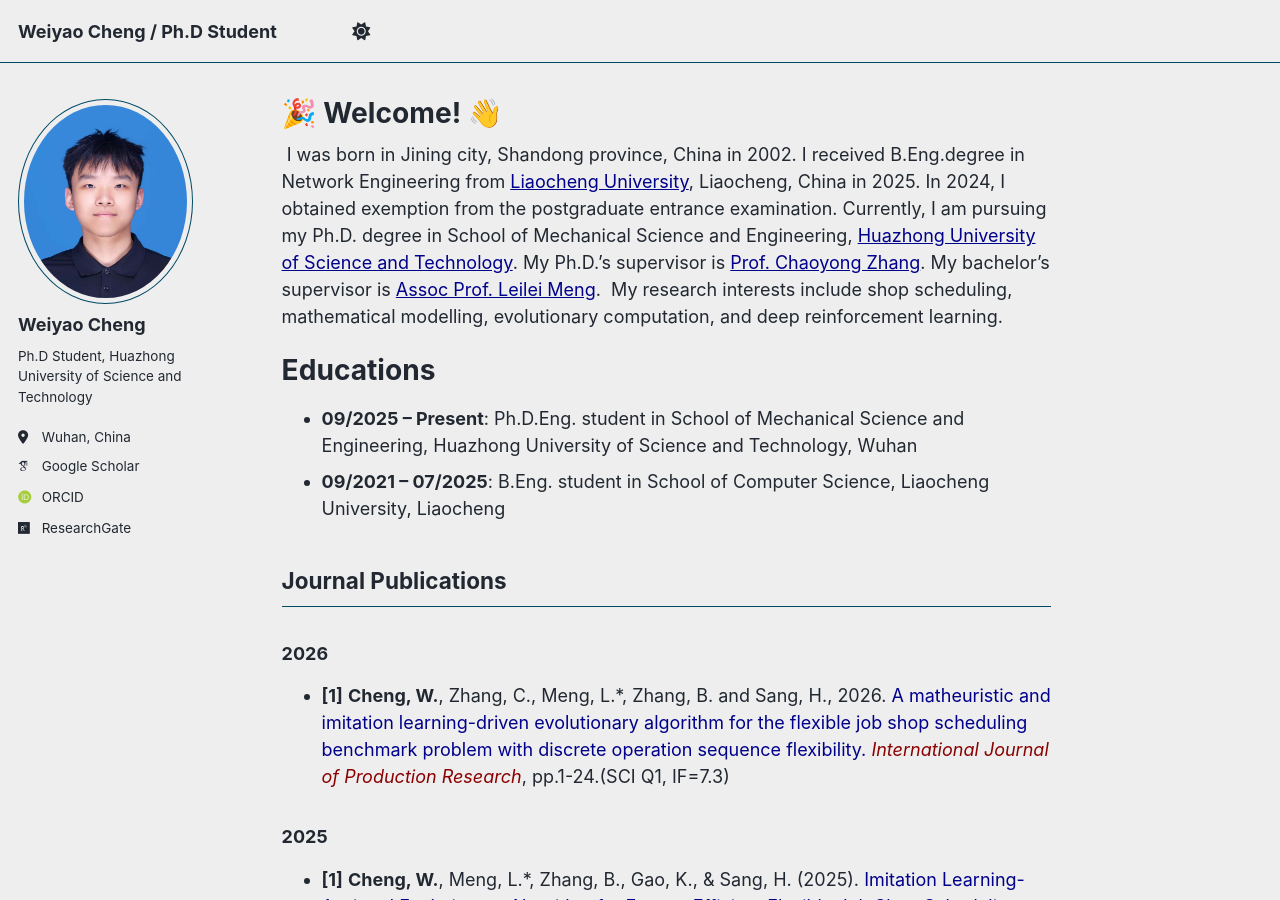
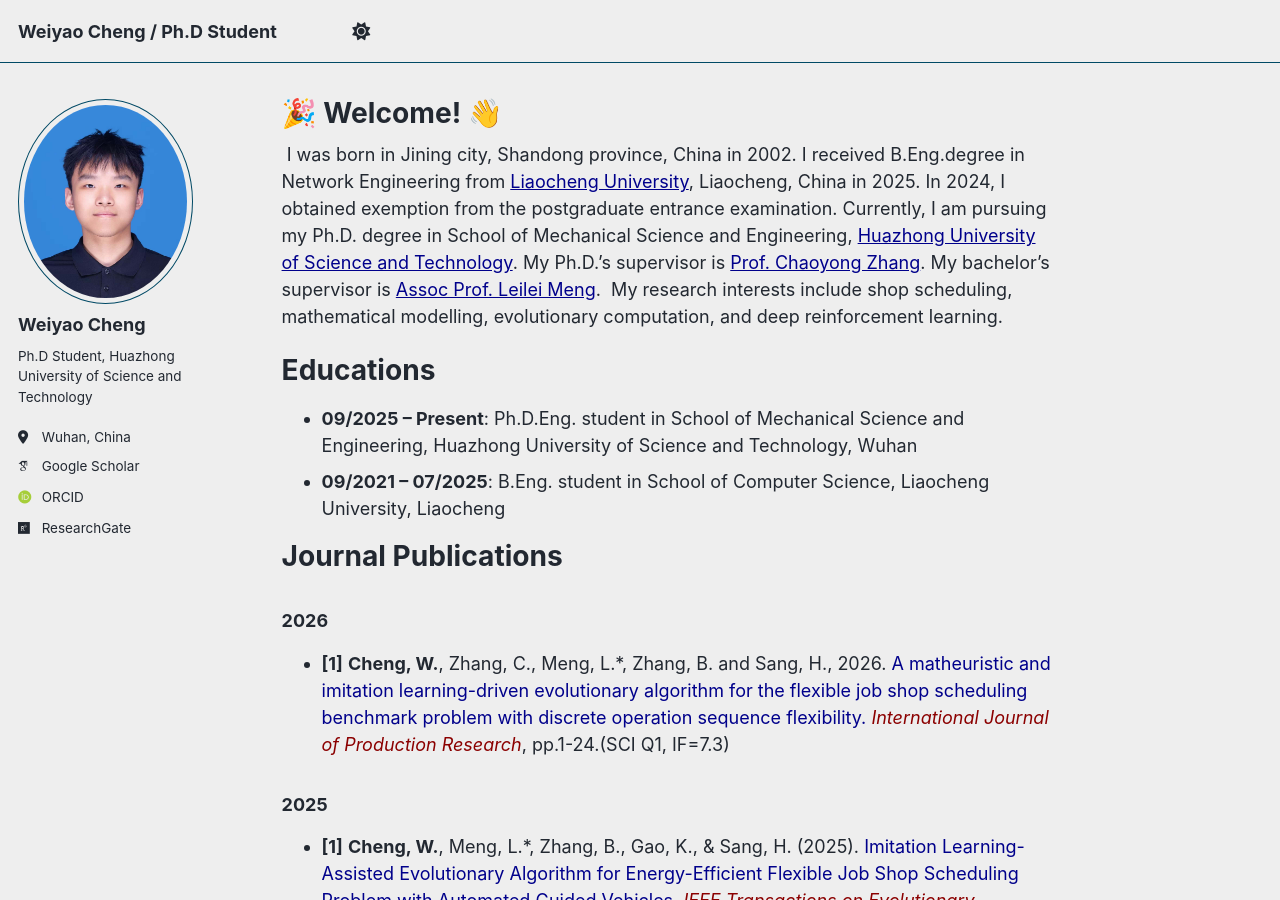
Before and after one commit to cwylcu080903/cwylcu080903.github.io, a Jekyll site: the page built from _pages/about.md, in a window 1280 px wide and 900 px high. Built offline with Jekyll 4.4.1, drawn with Linux system fonts in a browser that asks for light colours; some web fonts are replaced; a script bundle is joined from its source files by our own code; library files that are not in the unit come from our copies.

```diff
--- a/_pages/about.md
+++ b/_pages/about.md
@@ -14,8 +14,8 @@ Educations
 - **09/2025 – Present**: Ph.D.Eng. student in School of Mechanical Science and Engineering, Huazhong University of Science and Technology, Wuhan
 - **09/2021 – 07/2025**: B.Eng. student in School of Computer Science, Liaocheng University, Liaocheng
 
-## Journal Publications
-
+Journal Publications
+======
 ### 2026
 - **[1]** **Cheng, W.**, Zhang, C., Meng, L.*, Zhang, B. and Sang, H., 2026. <span style="color: #00008B;">A matheuristic and imitation learning-driven evolutionary algorithm for the flexible job shop scheduling benchmark problem with discrete operation sequence flexibility.</span> <i style="color: #8B0000;">International Journal of Production Research</i>, pp.1-24.(SCI Q1, IF=7.3)
 
```
